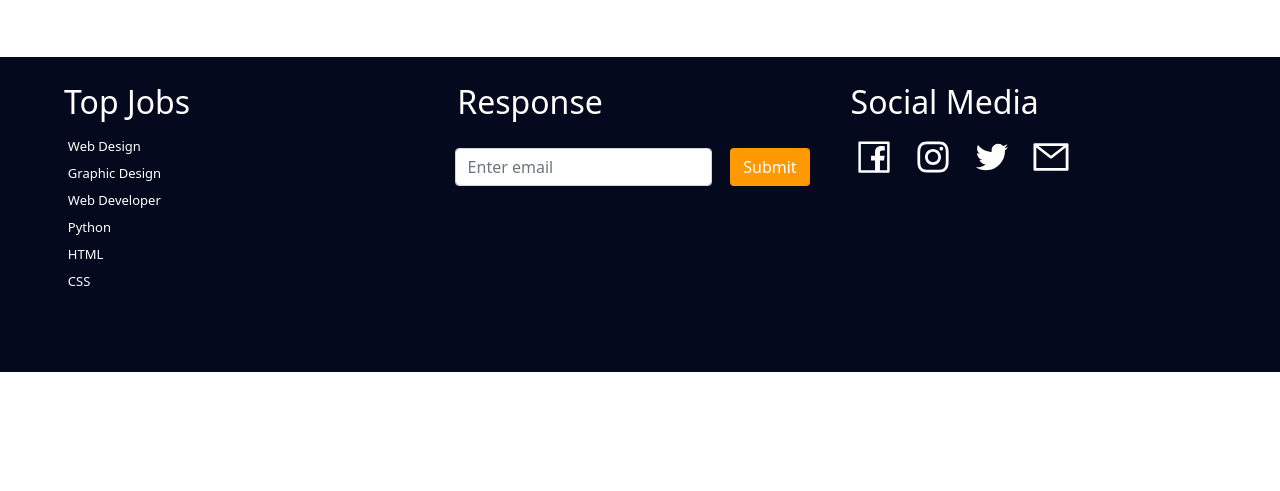
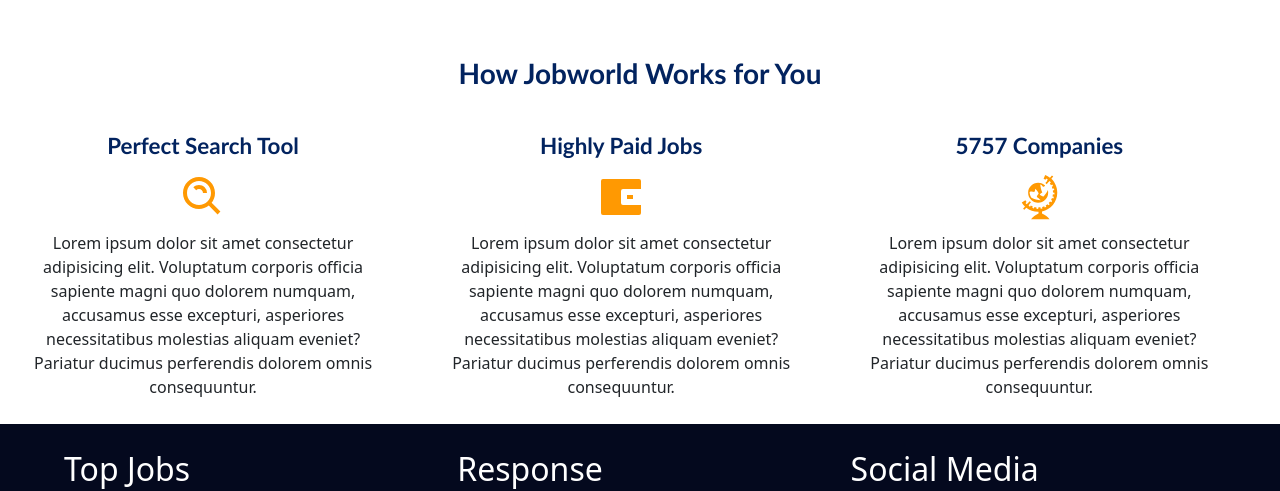
Before and after one commit to Wajahat049/Job-website, a React (Create React App) app: page /About in a window 1280 px wide. Shown: the part 689-1180 px from the top of the page. Before the commit the page ends 1061 px from the top, so only its background shows below. Built offline with nearby package versions, Linux system fonts and the light colour scheme.

Commit message:
Update About.jsx

```diff
--- a/src/Pages/About.jsx
+++ b/src/Pages/About.jsx
@@ -1,20 +1,61 @@
 import React from 'react';
 import '../App.css'
+import { Col, Row } from "react-bootstrap";
+import { BiSearchAlt } from 'react-icons/bi';
+import { RiWallet2Fill } from 'react-icons/ri';
+import { GiGlobe } from 'react-icons/gi';
+
 
 const About = () => {
+
+    const style = { color: "#ff9902", fontSize: "300%" }
+
     return (
         <div className='Container'>
             <header>
                 <div className='HeaderText'>
-                    <div >
+                    <div>
                         <h1>ABOUT</h1>
                         <p>Find your dream jobs with our powerful <b>JOB SEARCH WEB</b> </p>
-                    </div>
+                        </div>
                 </div>
             </header>
             <div>
                 <h1 className='about-heading'>ABOUT US</h1>
             </div>
+            <div>
+                <h3 className='descr-heading'> How Jobworld Works for You </h3>
+            </div>
+            <Row className='about-desc-row'>
+                <Col className='col-heading'>Perfect Search Tool</Col>
+                <Col className='col-heading'>Highly Paid Jobs</Col>
+                <Col className='col-heading'>5757 Companies</Col>
+            </Row>
+            <Row className='about-desc-row'>
+                <Col>
+                    <BiSearchAlt style={style} className="icons" /></Col>
+                <Col>
+                    <RiWallet2Fill style={style} className="icons" /></Col>
+                <Col>
+                    <GiGlobe style={style} className="icons" /></Col>
+            </Row>
+            <Row className='about-desc-row'>
+                <Col className='about-desc-col'> Lorem ipsum dolor sit amet consectetur adipisicing elit.
+                    Voluptatum corporis officia sapiente magni quo dolorem numquam,
+                    accusamus esse excepturi, asperiores necessitatibus molestias aliquam eveniet?
+                    Pariatur ducimus perferendis dolorem omnis consequuntur. </Col>
+
+                <Col className='about-desc-col'> Lorem ipsum dolor sit amet consectetur adipisicing elit.
+                    Voluptatum corporis officia sapiente magni quo dolorem numquam,
+                    accusamus esse excepturi, asperiores necessitatibus molestias aliquam eveniet?
+                    Pariatur ducimus perferendis dolorem omnis consequuntur. </Col>
+
+                <Col className='about-desc-col'> Lorem ipsum dolor sit amet consectetur adipisicing elit.
+                    Voluptatum corporis officia sapiente magni quo dolorem numquam,
+                    accusamus esse excepturi, asperiores necessitatibus molestias aliquam eveniet?
+                    Pariatur ducimus perferendis dolorem omnis consequuntur. </Col>
+            </Row>
+
         </div>
     )
 }
```
